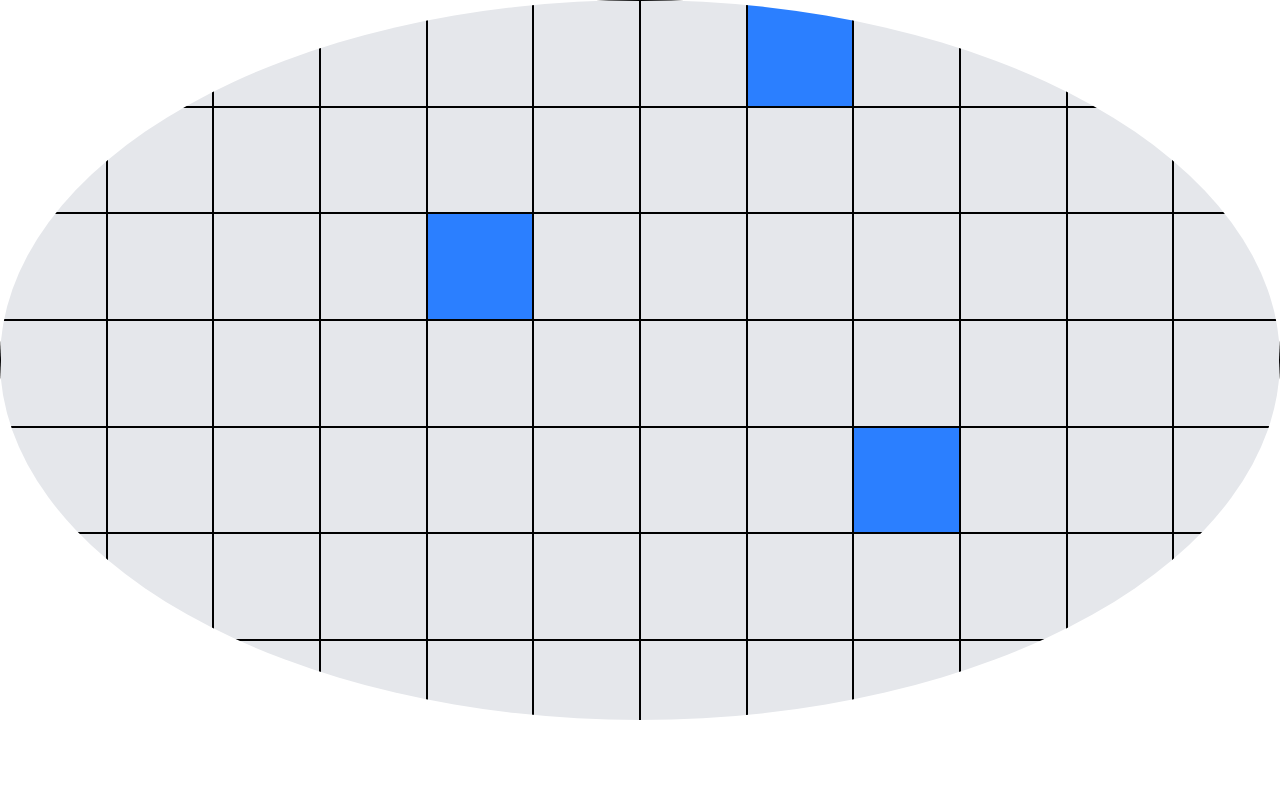
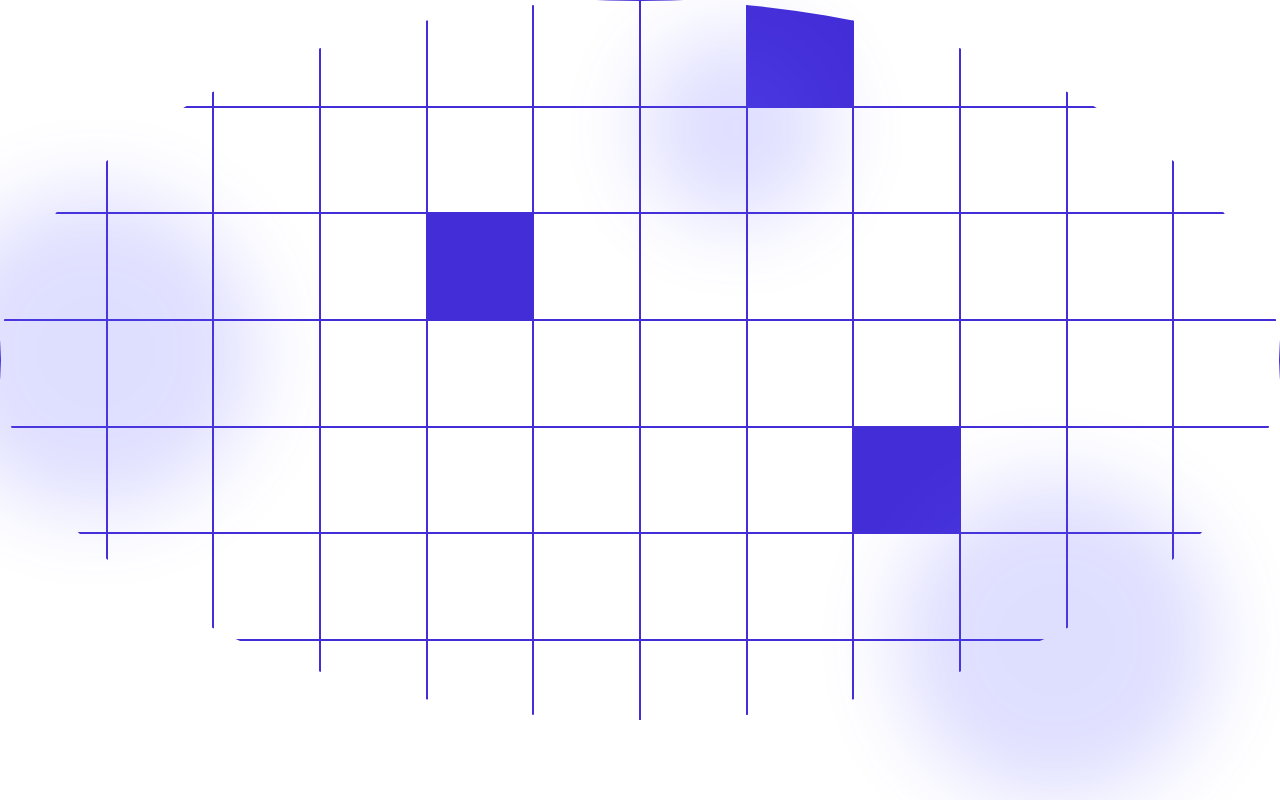
Before and after one commit to oArths/DM.Landpage.Frontend, a Next.js app: page / in a window 1280 px wide. Built offline with nearby package versions, Linux system fonts and the light colour scheme.

Commit message:
FEAT: create a home backgorund and cofingurate the colors in tailwind

```diff
--- a/src/app/page.tsx
+++ b/src/app/page.tsx
@@ -1,16 +1,23 @@
 export default function Home() {
   return (
+    <section className="bg-ui-colors-background text-white w-full h-full">
+      <div className=" relative bg-transparent">
+        <div className="bg-indigo-500 z-[1]  blur-2xl absolute opacity-20 top-8 left-[50%] p-0  w-[15vw] h-[15vw]  aspect-square rounded-full" />
+        <div className="bg-indigo-500 z-[1]  blur-2xl absolute opacity-20 top-48 right-[80%] p-0  w-[25vw] h-[25vw]  aspect-square rounded-full" />
+        <div className="bg-indigo-500 z-[1]  blur-2xl absolute opacity-20 -bottom-20 left-[70%] p-0  w-[25vw] h-[25vw]  aspect-square rounded-full" />
         <div className=" w-auto rounded-[50%] h-[90dvh] overflow-hidden">
-      <div className="grid grid-cols-4 sm:grid-cols-6 lg:grid-cols-12  ">
+          <div className="grid grid-cols-4 sm:grid-cols-6 lg:grid-cols-12  bg-transparent ">
             {Array.from({ length: 96 }).map((_, i) => (
               <div
                 key={i}
-            className={`h-full w-full  aspect-square border  ${
-              [7, 56, 28].includes(i) ? "bg-blue-500" : "bg-gray-200"
+                className={`h-full w-full  aspect-square border border-indigo-700  ${
+                  [7, 56, 28].includes(i) ? "bg-indigo-700" : "bg-transparent"
                 }`}
               ></div>
             ))}
           </div>
         </div>
+      </div>
+    </section>
   );
 }
--- a/tailwind.config.ts
+++ b/tailwind.config.ts
@@ -1,6 +1,6 @@
 import type { Config } from "tailwindcss";
 
-export default {
+module.exports = {
   content: [
     "./pages/**/*.{js,ts,jsx,tsx,mdx}",
     "./components/**/*.{js,ts,jsx,tsx,mdx}",
@@ -9,13 +9,9 @@ export default {
 
   theme: {
     extend: {
-      fontFamily: {
-        sans: ["Inter", "ui-sans-serif", "system-ui"],
-        serif: ["Lexend", "ui-serif", "Georgia"],
-        mono: ["DM Sans", "ui-monospace", "SFMono-Regular"],
-      },
+
     },
-    color: {
+    colors: {
       "primary-indigo": "rgba(77, 0, 133, 1)",
       "secondary-purple-heart": "rgba(140, 82, 255, 1)",
       "secondary-spring-green": "rgba(193, 255, 114, 1)",
@@ -59,4 +55,5 @@ export default {
       "indigo-900": "rgba(28, 0, 48, 1)",
     },
   },
+  plugins: [],
 } satisfies Config;
```
Also changed, not shown: package.json (+8 -6 lines), 1 other file (tests, documents, lock files or other folders). Lines whose indentation alone changed are shown as unchanged.
